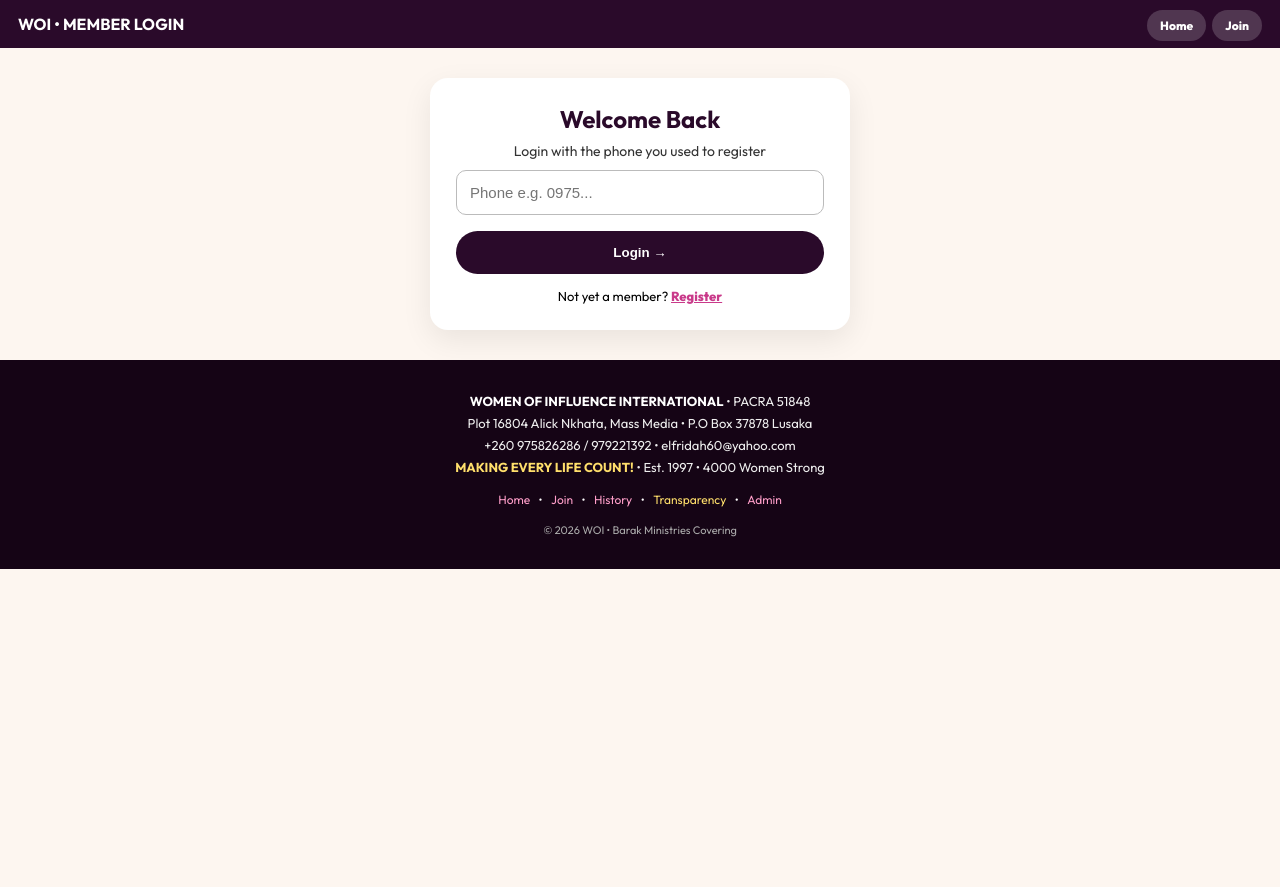
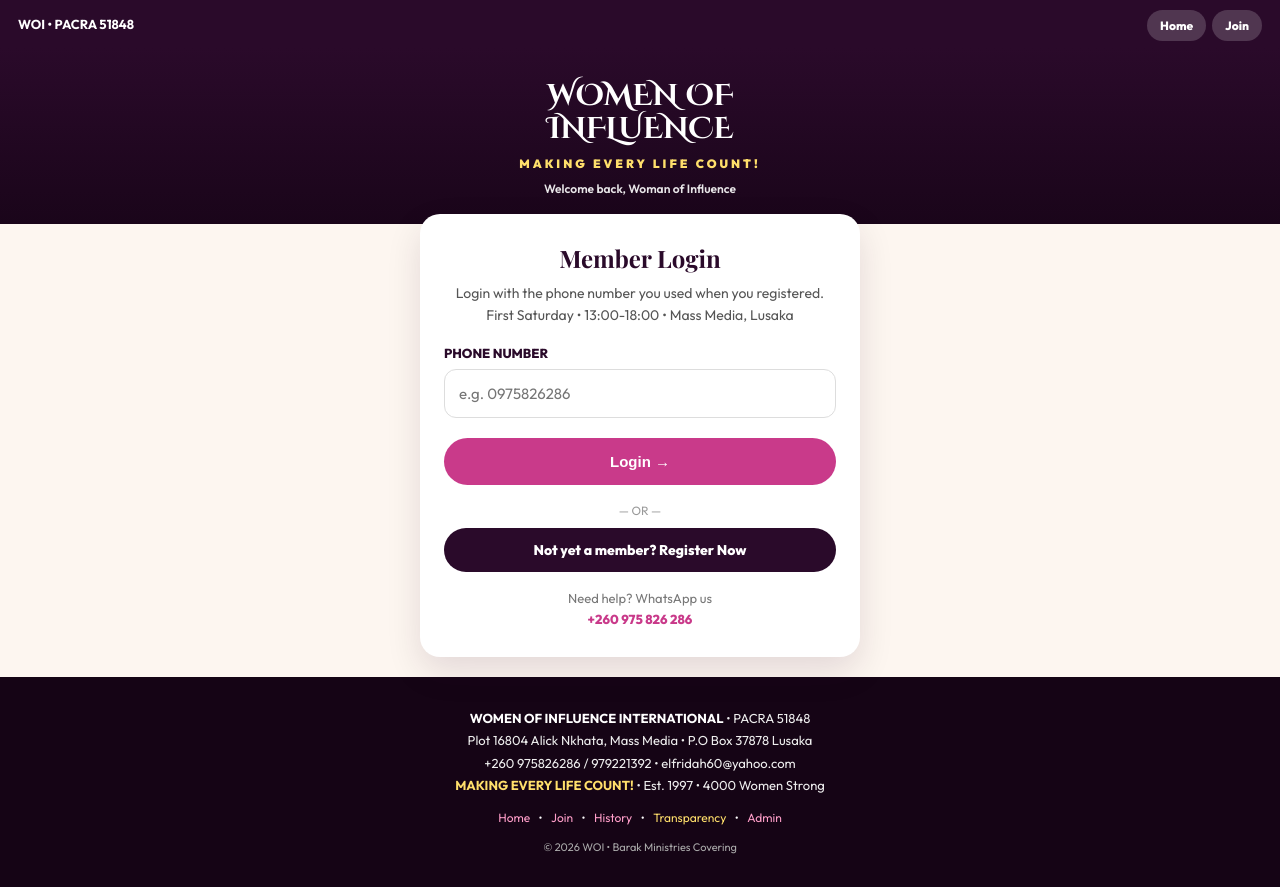
Before and after one commit to kachingaalonzo-svg/woi-website, a Flask app: template templates/member_login.html in a window 1280 px wide. Before the commit the page ends 569 px from the top, so only its background shows below. Run offline with Flask 3, Linux system fonts and the light colour scheme; the template is opened without the code that fills it, so the values that code supplies are empty.

Commit message:
Update member_login.html

```diff
--- a/templates/member_login.html
+++ b/templates/member_login.html
@@ -1,9 +1,74 @@
-<!DOCTYPE html><html lang="en"><head><meta charset="UTF-8"><meta name="viewport" content="width=device-width, initial-scale=1.0"><title>Member Login - WOI</title><link href="https://fonts.googleapis.com/css2?family=Outfit:wght@400;700;800;900&display=swap" rel="stylesheet"><style>*{margin:0;padding:0;box-sizing:border-box}body{font-family:'Outfit',sans-serif;background:#fdf6f0}nav{background:#2a0a2a;color:white;padding:14px 18px;display:flex;justify-content:space-between}nav a{color:white;text-decoration:none;font-size:12px;font-weight:800;background:rgba(255,255,255,0.18);padding:8px 13px;border-radius:100px;margin-left:6px}.box{max-width:420px;margin:30px auto;background:white;border-radius:18px;padding:26px;box-shadow:0 10px 30px rgba(0,0,0,0.08)}input{width:100%;padding:13px;border-radius:10px;border:1px solid #bbb;margin-top:10px;font-size:15px}.btn{width:100%;padding:14px;border:none;border-radius:100px;background:#2a0a2a;color:white;font-weight:900;margin-top:16px;cursor:pointer}</style></head>
+<!DOCTYPE html>
+<html lang="en">
+<head>
+<meta charset="UTF-8">
+<meta name="viewport" content="width=device-width, initial-scale=1.0">
+<title>Member Login - Women of Influence International</title>
+<link href="https://fonts.googleapis.com/css2?family=Outfit:wght@400;600;700;800;900&family=Playfair+Display:wght@700;800;900&family=Cinzel+Decorative:wght@700;900&display=swap" rel="stylesheet">
+<style>
+*{margin:0;padding:0;box-sizing:border-box}
+body{font-family:'Outfit',sans-serif;background:#fdf6f0;color:#1a1a1a;min-height:100vh;display:flex;flex-direction:column}
+nav{background:#2a0a2a;color:white;padding:14px 18px;display:flex;justify-content:space-between;align-items:center}
+nav a{color:white;text-decoration:none;font-size:12px;font-weight:800;background:rgba(255,255,255,0.18);padding:8px 13px;border-radius:100px;margin-left:6px}
+.hero{background:linear-gradient(180deg,#2a0a2a 0%,#1a051a 100%);color:white;padding:32px 20px 28px;text-align:center}
+.hero h1{font-family:'Cinzel Decorative',cursive;font-size:30px;line-height:1.1;color:white}
+.hero p{font-size:12px;letter-spacing:3px;font-weight:900;color:#ffdf6b;margin-top:10px}
+.box{max-width:440px;width:92%;margin:-10px auto 20px;background:white;border-radius:20px;padding:28px 24px;box-shadow:0 14px 35px rgba(42,10,42,0.12);position:relative;z-index:2}
+.box h2{font-family:'Playfair Display',serif;font-size:24px;color:#2a0a2a;text-align:center}
+.box p.sub{text-align:center;font-size:14px;color:#555;margin-top:8px;line-height:1.6}
+label{font-size:13px;font-weight:800;color:#2a0a2a;display:block;margin-top:18px}
+input{width:100%;padding:14px;border-radius:12px;border:1.5px solid #ddd;margin-top:8px;font-size:15px;font-family:'Outfit',sans-serif}
+input:focus{outline:none;border-color:#c93a8a}
+.btn{width:100%;padding:15px;border:none;border-radius:100px;background:#c93a8a;color:white;font-weight:900;font-size:15px;margin-top:20px;cursor:pointer}
+.btn-dark{width:100%;padding:13px;border-radius:100px;background:#2a0a2a;color:white;font-weight:800;font-size:14px;margin-top:10px;display:block;text-align:center;text-decoration:none}
+.divider{text-align:center;font-size:12px;color:#999;margin:18px 0 0}
+</style>
+</head>
 <body>
-<nav><b>WOI • MEMBER LOGIN</b><div><a href="/">Home</a><a href="/register">Join</a></div></nav>
-<div class="box"><h2 style="text-align:center;color:#2a0a2a">Welcome Back</h2><p style="text-align:center;font-size:14px;color:#333;margin-top:8px">Login with the phone you used to register</p>
-{% if error %}<p style="background:#f8d7da;padding:12px;border-radius:10px;margin-top:14px;text-align:center;font-weight:700">{{error}}</p>{% endif %}
-<form method="POST"><input name="phone" placeholder="Phone e.g. 0975..." required><button class="btn">Login →</button></form>
-<p style="text-align:center;font-size:13px;margin-top:14px">Not yet a member? <a href="/register" style="color:#c93a8a;font-weight:800">Register</a></p></div>
-<footer style="background:#150415;color:white;padding:30px 20px;text-align:center;font-size:13px;margin-top:30px;line-height:1.7"><p style="color:#eee;font-size:13px"><b style="color:white">WOMEN OF INFLUENCE INTERNATIONAL</b> • PACRA 51848<br>Plot 16804 Alick Nkhata, Mass Media • P.O Box 37878 Lusaka<br>+260 975826286 / 979221392 • elfridah60@yahoo.com<br><b style="color:#ffdf6b">MAKING EVERY LIFE COUNT!</b> • Est. 1997 • 4000 Women Strong</p><p style="margin-top:12px;font-size:12px"><a href="/" style="color:#ff9ec9;text-decoration:none;margin:0 6px">Home</a> • <a href="/register" style="color:#ff9ec9;text-decoration:none;margin:0 6px">Join</a> • <a href="/history" style="color:#ff9ec9;text-decoration:none;margin:0 6px">History</a> • <a href="/transparency" style="color:#ffdf6b;text-decoration:none;margin:0 6px">Transparency</a> • <a href="/admin/login" style="color:#ff9ec9;text-decoration:none;margin:0 6px">Admin</a></p><p style="margin-top:10px;font-size:11px;color:#aaa">© 2026 WOI • Barak Ministries Covering</p></footer>
-</body></html>
+
+<nav><b style="font-size:13px">WOI • PACRA 51848</b><div><a href="/">Home</a><a href="/register">Join</a></div></nav>
+
+<div class="hero">
+<h1>WOMEN OF<br>INFLUENCE</h1>
+<p>MAKING EVERY LIFE COUNT!</p>
+<p style="font-size:12px;color:white;opacity:0.9;letter-spacing:0;font-weight:600;margin-top:10px">Welcome back, Woman of Influence</p>
+</div>
+
+<div class="box">
+<h2>Member Login</h2>
+<p class="sub">Login with the phone number you used when you registered.<br>First Saturday • 13:00-18:00 • Mass Media, Lusaka</p>
+
+{% if error %}
+<p style="background:#f8d7da;color:#721c24;padding:12px;border-radius:10px;margin-top:16px;text-align:center;font-weight:700;font-size:14px">{{error}}</p>
+{% endif %}
+
+<form method="POST">
+<label>PHONE NUMBER</label>
+<input name="phone" placeholder="e.g. 0975826286" required>
+<button class="btn">Login →</button>
+</form>
+
+<p class="divider">— OR —</p>
+<a href="/register" class="btn-dark">Not yet a member? Register Now</a>
+
+<p style="text-align:center;font-size:13px;color:#777;margin-top:16px;line-height:1.6">Need help? WhatsApp us<br><a href="https://wa.me/260975826286" style="color:#c93a8a;font-weight:800;text-decoration:none">+260 975 826 286</a></p>
+</div>
+
+<!-- ===== WOI FOOTER - USE ON ALL PAGES ===== -->
+<footer style="background:#150415;color:white;padding:30px 20px;text-align:center;font-size:13px;margin-top:auto;line-height:1.7">
+<p style="color:#eee;font-size:13px"><b style="color:white">WOMEN OF INFLUENCE INTERNATIONAL</b> • PACRA 51848<br>
+Plot 16804 Alick Nkhata, Mass Media • P.O Box 37878 Lusaka<br>
++260 975826286 / 979221392 • elfridah60@yahoo.com<br>
+<b style="color:#ffdf6b">MAKING EVERY LIFE COUNT!</b> • Est. 1997 • 4000 Women Strong</p>
+<p style="margin-top:12px;font-size:12px">
+<a href="/" style="color:#ff9ec9;text-decoration:none;margin:0 6px">Home</a> •
+<a href="/register" style="color:#ff9ec9;text-decoration:none;margin:0 6px">Join</a> •
+<a href="/history" style="color:#ff9ec9;text-decoration:none;margin:0 6px">History</a> •
+<a href="/transparency" style="color:#ffdf6b;text-decoration:none;margin:0 6px">Transparency</a> •
+<a href="/admin/login" style="color:#ff9ec9;text-decoration:none;margin:0 6px">Admin</a>
+</p>
+<p style="margin-top:10px;font-size:11px;color:#aaa">© 2026 WOI • Barak Ministries Covering</p>
+</footer>
+
+</body>
+</html>
```
